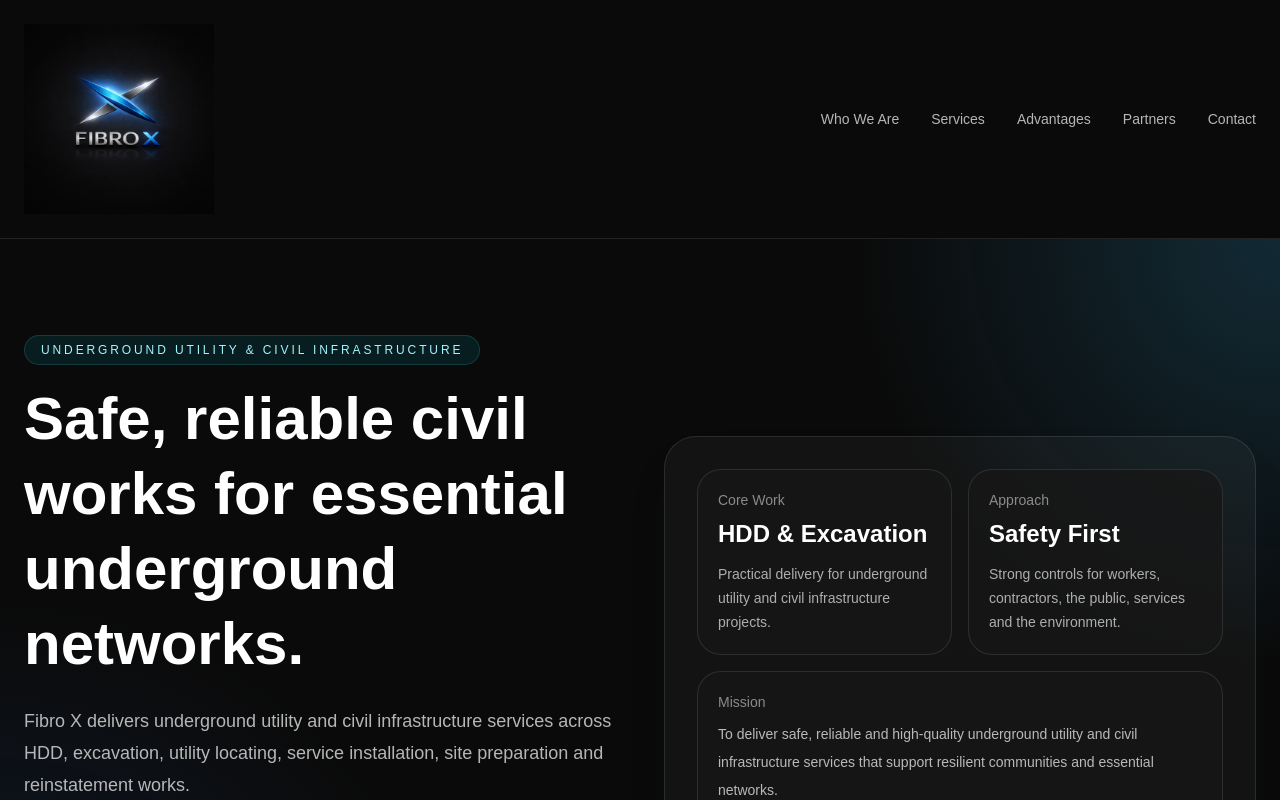
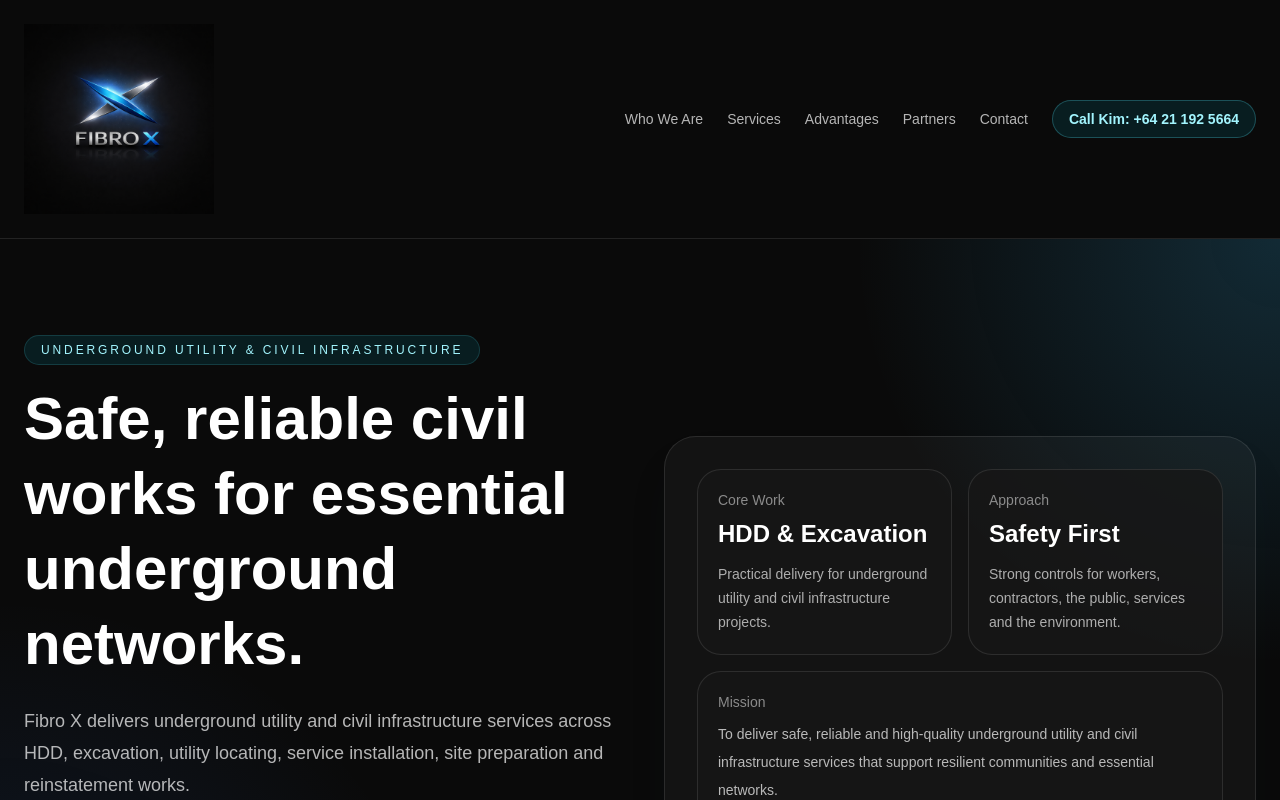
Before and after one commit to Fibro-x/fibro-x-website, a Next.js app: page / in a window 1280 px wide. Shown: the top 800 px of the page. Built offline with nearby package versions, Linux system fonts and the light colour scheme.

Commit message:
Add phone number to website

```diff
--- a/app/page.tsx
+++ b/app/page.tsx
@@ -106,7 +106,7 @@ const visualServices = [
             />
           </Link>
 
-          <nav className="hidden items-center gap-8 text-sm text-white/70 md:flex">
+         <nav className="hidden items-center gap-6 text-sm text-white/70 md:flex">
   <a href="#who-we-are" className="transition hover:text-white">
     Who We Are
   </a>
@@ -122,7 +122,20 @@ const visualServices = [
   <a href="#contact" className="transition hover:text-white">
     Contact
   </a>
+
+  <a
+    href="tel:+64211925664"
+    className="rounded-full border border-cyan-300/25 bg-cyan-400/10 px-4 py-2 font-semibold text-cyan-200 transition hover:border-cyan-300/50 hover:bg-cyan-400/15 hover:text-cyan-100"
+  >
+    Call Kim: +64 21 192 5664
+  </a>
 </nav>
+<a
+  href="tel:+64211925664"
+  className="rounded-full border border-cyan-300/25 bg-cyan-400/10 px-4 py-2 text-xs font-semibold text-cyan-200 transition hover:bg-cyan-400/15 md:hidden"
+>
+  Call Kim
+</a>
         </div>
       </section>
 
@@ -431,6 +444,17 @@ const visualServices = [
                   fibro.xxx@gmail.com
                 </div>
               </div>
+<div>
+  <div className="text-xs uppercase tracking-[0.22em] text-white/45">
+    Phone
+  </div>
+  <a
+    href="tel:+64211925664"
+    className="mt-1 block text-base text-white/90 transition hover:text-cyan-200"
+  >
+    Kim: +64 21 192 5664
+  </a>
+</div>
 
               <div>
                 <div className="text-xs uppercase tracking-[0.22em] text-white/45">
```
Lines whose indentation alone changed are shown as unchanged.
